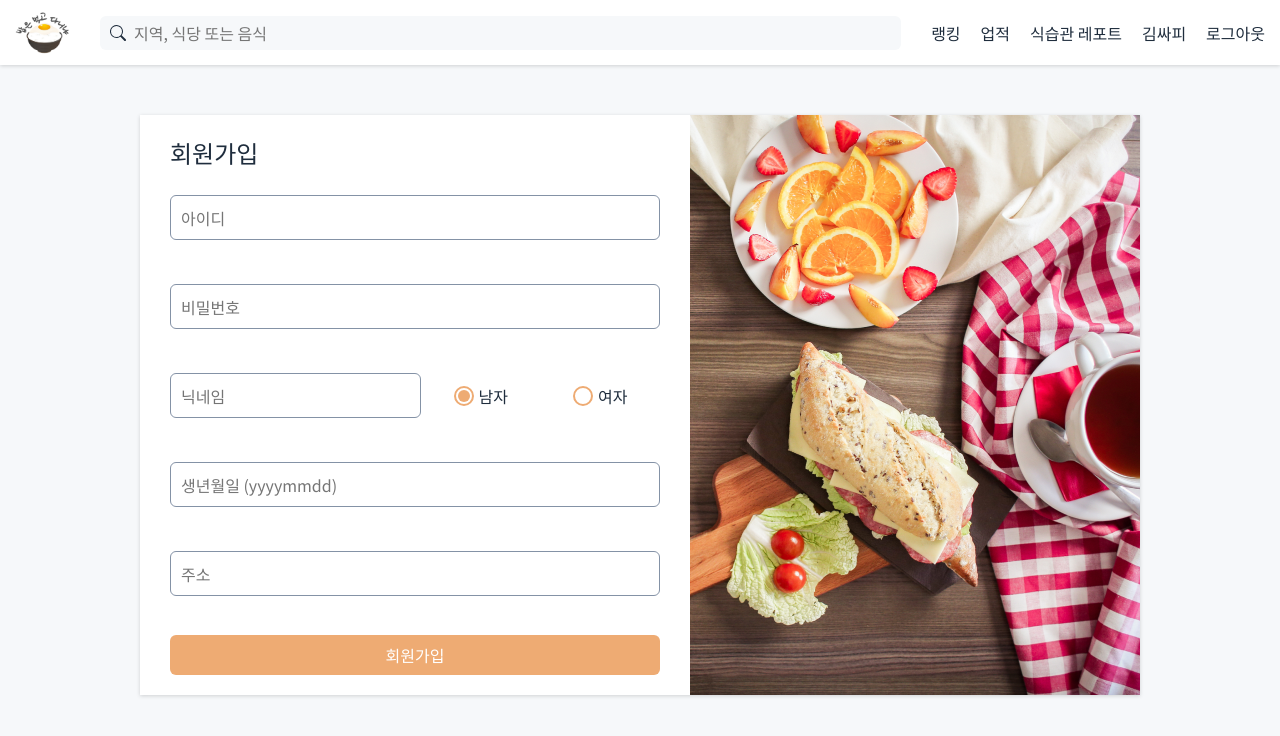
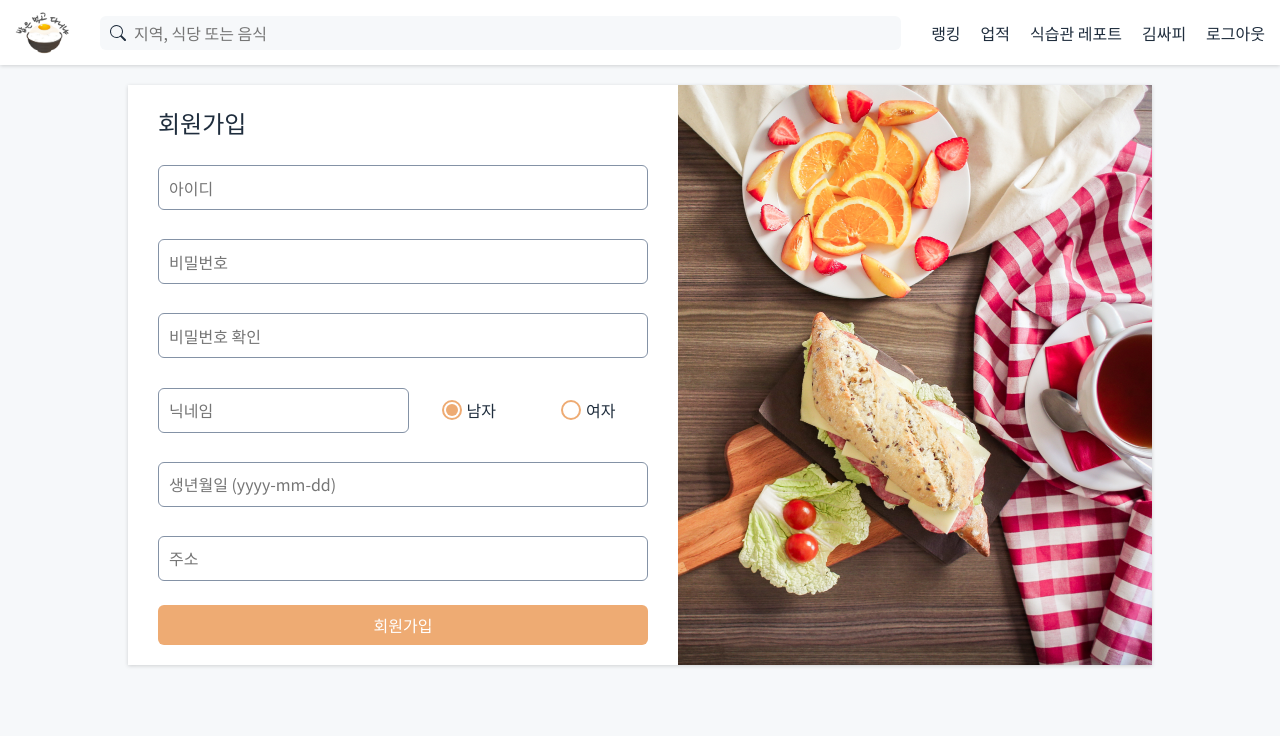
Before and after one commit to ChoiKyeongUn/are-you-eating, a React (Create React App) app in the folder front/: page /signup in a window 1280 px wide. Shown: the top 736 px of the page. Built offline with nearby package versions, Linux system fonts and the light colour scheme.

Commit message:
feat: Use signup api (#S05P21B303-145)
Former-commit-id: 7ffb199e5b7f176d86aaa5c06dcb706e16ed583a [formerly 0ce2e3c4c23614d15e09484a4bd50da8048e4b28]
Former-commit-id: 9942495bf3b626807309e33085dd6ec22aa6dc77

```diff
--- a/front/package.json
+++ b/front/package.json
@@ -8,6 +8,7 @@
     "@testing-library/react": "^11.1.0",
     "@testing-library/user-event": "^12.1.10",
     "react": "^17.0.2",
+    "react-daum-postcode": "^2.0.6",
     "react-dom": "^17.0.2",
     "react-icons": "^4.2.0",
     "react-redux": "^7.2.5",
--- /dev/null
+++ b/front/src/api.js
@@ -0,0 +1 @@
+export const url = "http://54.180.160.233:8080";
--- /dev/null
+++ b/front/src/components/AddressSearch/index.jsx
@@ -0,0 +1,71 @@
+import { useEffect } from "react";
+import { useState } from "react";
+import { Container, Wrapper } from "./style";
+
+export default function AddressSearch({ modalClose, handleAddressSelect }) {
+  const [address, setAddress] = useState("");
+  const [result, setResult] = useState([]);
+
+  function onAddressClick(selectedAddress) {
+    const address = {
+      address: selectedAddress.address_name,
+      latitude: selectedAddress.y,
+      longitude: selectedAddress.x,
+    };
+    handleAddressSelect(address);
+    modalClose();
+  }
+
+  function fetchResult() {
+    fetch(
+      `https://dapi.kakao.com/v2/local/search/address.json?query=${address}`,
+      {
+        method: "get",
+        headers: {
+          Authorization: "KakaoAK 781ed2f07eb684a67bab44bffdcf861b",
+        },
+      }
+    )
+      .then((res) => res.json())
+      .then((data) => {
+        setResult(data.documents);
+      })
+      .catch((err) => console.log(err));
+  }
+
+  useEffect(() => {
+    if (address.length > 0) fetchResult();
+  }, [address]);
+  return (
+    <Container onClick={modalClose}>
+      <Wrapper
+        onClick={(e) => {
+          e.stopPropagation();
+        }}
+      >
+        <div className="input">
+          <input
+            value={address}
+            onChange={(e) => {
+              setAddress(e.target.value);
+            }}
+            placeholder="주소를 동단위로 입력해주세요"
+          />
+        </div>
+        <div className="result">
+          {result.map((item, i) => (
+            <div
+              className="item"
+              key={i}
+              onClick={() => {
+                onAddressClick(item);
+              }}
+            >
+              {item.address_name}
+            </div>
+          ))}
+        </div>
+      </Wrapper>
+    </Container>
+  );
+}
--- /dev/null
+++ b/front/src/components/AddressSearch/style.js
@@ -0,0 +1,39 @@
+import styled from "styled-components";
+
+export const Container = styled.div`
+  position: absolute;
+  top: 0;
+  left: 0;
+  width: 100%;
+  height: 100%;
+  background-color: rgba(0, 0, 0, 0.2);
+`;
+
+export const Wrapper = styled.div`
+  position: absolute;
+  top: 50px;
+  left: 50%;
+  transform: translateX(-50%);
+  min-width: 300px;
+  height: 500px;
+  background-color: white;
+
+  .input {
+    width: 100%;
+
+    input {
+      width: 100%;
+      font-size: 18px;
+      padding: 3px 8px;
+    }
+  }
+
+  .result {
+    width: 100%;
+    cursor: default;
+    .item {
+      padding: 5px 5px;
+      border-bottom: 1px solid rgba(0, 0, 0, 0.2);
+    }
+  }
+`;
--- a/front/src/hooks/useInput.js
+++ b/front/src/hooks/useInput.js
@@ -5,11 +5,11 @@ const useInput = (initialValue, validator) => {
   const [isValid, setIsValid] = useState(false);
   const [errorMessage, setErrorMessage] = useState("");
 
-  const onChange = (e) => {
+  const onChange = async (e) => {
     const value = e.target.value;
     setValue(e.target.value);
     if (validator) {
-      const result = validator(value);
+      const result = await validator(value);
       setIsValid(result.isValid);
       setErrorMessage(result.errorMessage);
     }
--- a/front/src/index.css
+++ b/front/src/index.css
@@ -6,6 +6,11 @@
   padding: 0;
 }
 
+html,
+body {
+  width: 100%;
+  height: 100%;
+}
 body {
   color: #1f2d3d;
   margin: 0;
@@ -37,11 +42,15 @@ input,
 textarea {
   font-family: "Noto Sans KR", sans-serif;
 }
+
+#root {
+  width: 100%;
+  height: 100%;
+}
 .App {
   margin-top: 65px;
-  margin-bottom: 40px;
   overflow: auto;
-  height: 90vh;
+  height: 100%;
 }
 
 /* custom scrollbar */
--- a/front/src/pages/LogIn/index.jsx
+++ b/front/src/pages/LogIn/index.jsx
@@ -3,6 +3,7 @@ import useInput from "../../hooks/useInput";
 import { useHistory } from "react-router";
 import {
   Button,
+  Container,
   InputWithMessage,
   LogInBox,
   StyledInput,
@@ -42,6 +43,7 @@ export default function LogIn() {
     }
   }
   return (
+    <Container>
       <Wrapper>
         <LogInBox>
           <div className="text">
@@ -80,5 +82,6 @@ export default function LogIn() {
           </div>
         </LogInBox>
       </Wrapper>
+    </Container>
   );
 }
--- a/front/src/pages/LogIn/style.js
+++ b/front/src/pages/LogIn/style.js
@@ -1,12 +1,16 @@
 import styled from "styled-components";
 import { colors } from "../../styles";
+
+export const Container = styled.div`
+  display: flex;
+  justify-content: center;
+  padding: 20px 0;
+`;
 
 export const Wrapper = styled.div`
   width: 80vw;
   min-height: 580px;
-  position: relative;
-  left: 50%;
-  transform: translate(-50%, 20px);
+  background-color: white;
   box-shadow: rgba(0, 0, 0, 0.16) 0px 1px 4px;
   background-image: url("images/sign_bg.png");
   background-repeat: no-repeat;
--- a/front/src/pages/SignUp/index.jsx
+++ b/front/src/pages/SignUp/index.jsx
@@ -1,18 +1,106 @@
 import { useState } from "react";
+import { useHistory } from "react-router-dom";
+import AddressSearch from "../../components/AddressSearch";
 import useInput from "../../hooks/useInput";
 import {
   Button,
+  Container,
   InputWithMessage,
   SignUpBox,
   StyledInput,
   Wrapper,
 } from "./style";
+import { url } from "../../api";
 
 export default function SignUp() {
   const id = useInput("", idValidator);
   const password = useInput("", passwordValidator);
+  const passwordConfirm = useInput("", passwordConfirmValidator);
   const nickname = useInput("", nicknameValidator);
-  const [gender, setGender] = useState("남자");
+  const [gender, setGender] = useState("남성");
+  const [birth, setBirth] = useState("");
+  const [address, setAddress] = useState({});
+  const [addressModalShow, setAddressModalShow] = useState(false);
+
+  const history = useHistory();
+
+  function handleSignupButtonClick() {
+    if (
+      !id.isValid ||
+      !password.isValid ||
+      !passwordConfirm.isValid ||
+      !nickname.isValid
+    ) {
+      return;
+    }
+    if (birth.length !== 10 || address.address === undefined) {
+      return;
+    }
+    fetch(`${url}/api/users/signup`, {
+      method: "post",
+      headers: {
+        "Content-Type": "application/json",
+      },
+      body: JSON.stringify({
+        id: id.value,
+        password: password.value,
+        nickname: nickname.value,
+        gender: gender,
+        birth: birth,
+        address: address.address,
+        latitude: address.latitude,
+        longitude: address.longitude,
+      }),
+    })
+      .then((res) => {
+        if (res.status === 200) {
+          alert("회원가입 완료");
+          history.push("/login");
+        } else {
+          alert("회원가입 실패");
+        }
+      })
+      .catch((err) => console.log(err));
+  }
+
+  function modalClose() {
+    setAddressModalShow(false);
+  }
+
+  function handleAddressSelect(address) {
+    setAddress(address);
+  }
+
+  function handleBirthChange(e) {
+    const word = e.nativeEvent.data;
+    const value = e.target.value;
+    if (!(word >= "0" && word <= "9")) {
+      return;
+    }
+    if (word === null) {
+      setBirth(value);
+    } else if (value.length === 4 || value.length === 7) {
+      setBirth(value + "-");
+    } else if (value.length > 10) {
+      return;
+    } else {
+      setBirth(value);
+    }
+  }
+
+  function passwordConfirmValidator(value) {
+    if (value === password.value) {
+      return {
+        isValid: true,
+        errorMessage: "",
+      };
+    } else {
+      return {
+        isValid: false,
+        errorMessage: "비밀번호가 일치하지 않습니다.",
+      };
+    }
+  }
 
   function nicknameValidator(value) {
     if (value.length < 2 || value.length > 10) {
@@ -42,11 +130,23 @@ export default function SignUp() {
     }
   }
 
-  function idValidator(value) {
+  async function idValidator(value) {
     if (value.length < 4 || value.length > 15) {
       return {
         isValid: false,
         errorMessage: "4글자 이상 15글자 이하로 입력해주세요",
+      };
+    }
+    const result = await fetch(`${url}/api/users/checkId?id=${value}`);
+    if (result.status === 200) {
+      return {
+        isValid: true,
+        errorMessage: "",
+      };
+    } else if (result.status === 409) {
+      return {
+        isValid: false,
+        errorMessage: "이미 사용중인 아이디입니다.",
       };
     } else {
       return {
@@ -56,6 +156,7 @@ export default function SignUp() {
     }
   }
   return (
+    <Container>
       <Wrapper>
         <SignUpBox>
           <h1>회원가입</h1>
@@ -77,6 +178,15 @@ export default function SignUp() {
               ></StyledInput>
               <div className="message">{password.errorMessage}</div>
             </InputWithMessage>
+            <InputWithMessage>
+              <StyledInput
+                placeholder="비밀번호 확인"
+                value={passwordConfirm.value}
+                onChange={passwordConfirm.onChange}
+                type="password"
+              ></StyledInput>
+              <div className="message">{passwordConfirm.errorMessage}</div>
+            </InputWithMessage>
             <div className="box">
               <InputWithMessage>
                 <StyledInput
@@ -90,22 +200,22 @@ export default function SignUp() {
                 <div
                   className="radio-item"
                   onClick={() => {
-                  setGender("남자");
+                    setGender("남성");
                   }}
                 >
                   <div
-                  className={gender === "남자" ? "input checked" : "input"}
+                    className={gender === "남성" ? "input checked" : "input"}
                   ></div>
                   <div className="label">남자</div>
                 </div>
                 <div
                   className="radio-item"
                   onClick={() => {
-                  setGender("여자");
+                    setGender("여성");
                   }}
                 >
                   <div
-                  className={gender === "여자" ? "input checked" : "input"}
+                    className={gender === "여성" ? "input checked" : "input"}
                   ></div>
                   <div className="label">여자</div>
                 </div>
@@ -113,18 +223,34 @@ export default function SignUp() {
             </div>
             <InputWithMessage>
               <StyledInput
-              placeholder="생년월일 (yyyymmdd)"
-              type="number"
+                placeholder="생년월일 (yyyy-mm-dd)"
+                type="text"
+                value={birth}
+                onChange={handleBirthChange}
               ></StyledInput>
               <div className="message"></div>
             </InputWithMessage>
             <InputWithMessage>
-            <StyledInput placeholder="주소"></StyledInput>
+              <StyledInput
+                placeholder="주소"
+                value={address.address}
+                readOnly
+                onClick={() => {
+                  setAddressModalShow(!addressModalShow);
+                }}
+              ></StyledInput>
               <div className="message"></div>
             </InputWithMessage>
           </div>
-        <Button>회원가입</Button>
+          <Button onClick={handleSignupButtonClick}>회원가입</Button>
         </SignUpBox>
+        {addressModalShow && (
+          <AddressSearch
+            modalClose={modalClose}
+            handleAddressSelect={handleAddressSelect}
+          />
+        )}
       </Wrapper>
+    </Container>
   );
 }
--- a/front/src/pages/SignUp/style.js
+++ b/front/src/pages/SignUp/style.js
@@ -1,13 +1,17 @@
 import styled from "styled-components";
 import { colors } from "../../styles";
 
+export const Container = styled.div`
+  display: flex;
+  justify-content: center;
+  padding: 20px 0;
+  position: relative;
+  height: 100%;
+`;
+
 export const Wrapper = styled.div`
-  width: 1000px;
+  width: 80vw;
   height: 580px;
-  position: absolute;
-  left: 50%;
-  transform: translate(-50%, 0);
-  margin-top: 50px;
   background-color: white;
   box-shadow: rgba(0, 0, 0, 0.16) 0px 1px 4px;
   background-image: url("images/sign_bg.png");
@@ -74,7 +78,7 @@ export const SignUpBox = styled.div`
 export const InputWithMessage = styled.div`
   display: flex;
   flex-direction: column;
-  margin-bottom: 20px;
+  margin-bottom: 5px;
   .message {
     font-size: 14px;
     height: 14px;
```
Also changed, not shown: 1 other file (tests, documents, lock files or other folders). Lines whose indentation alone changed are shown as unchanged.
